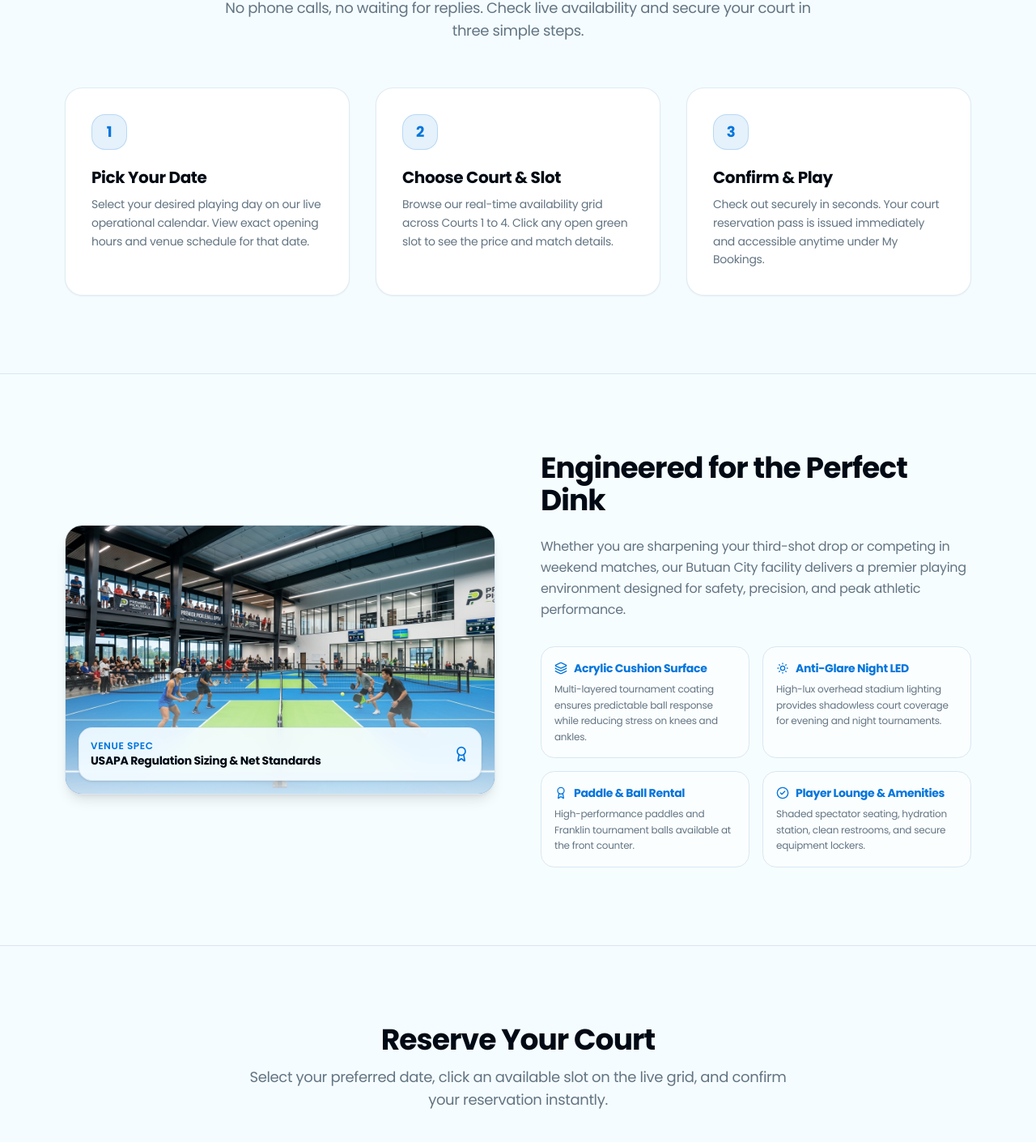
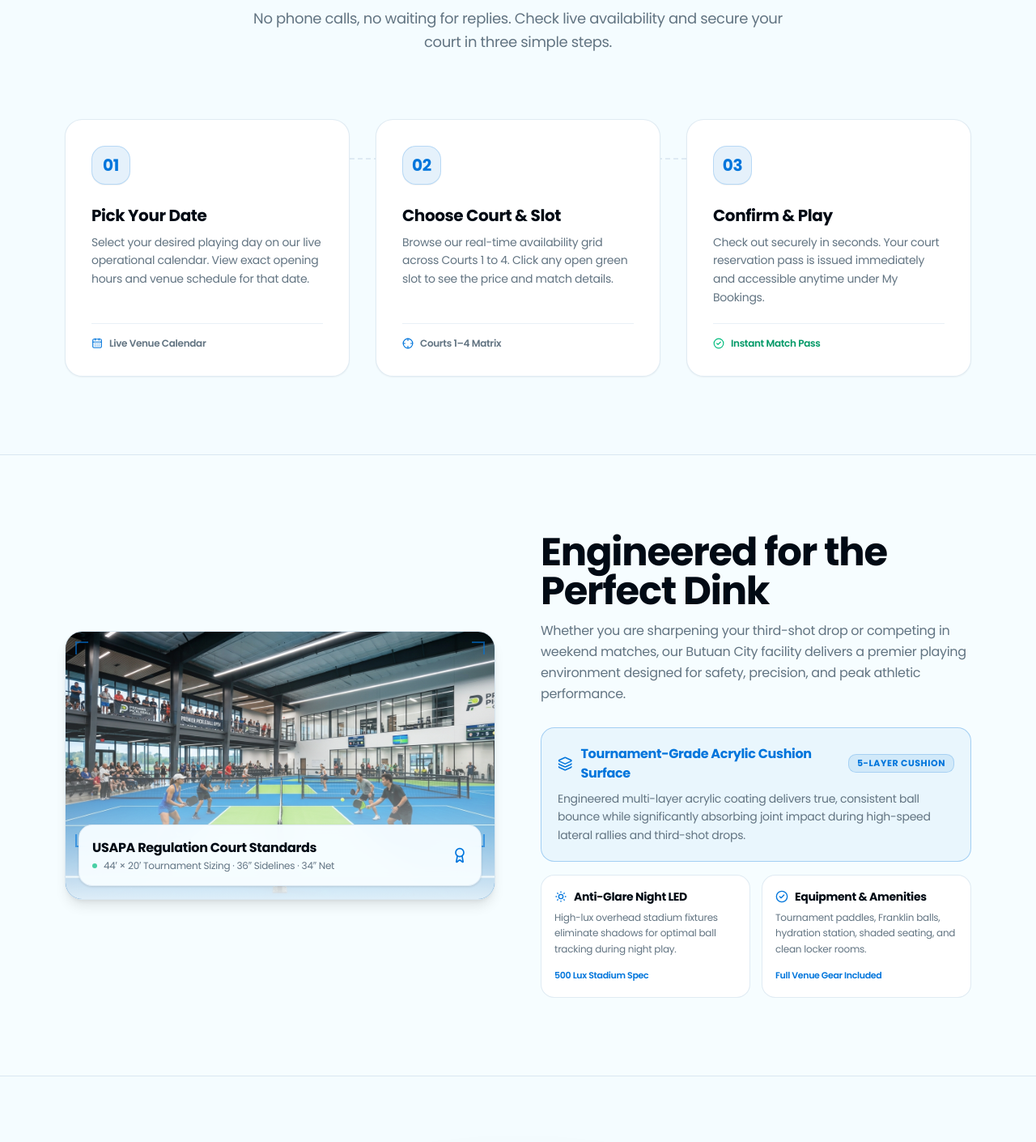
Before and after one commit to Daniel2525-ui/Pickleball-Booking-System, a Next.js app: page / in a window 1280 px wide. Shown: the part 1016-2426 px from the top of the page at 81% size. Built offline with nearby package versions, Linux system fonts and the light colour scheme; no server answers; the database is empty.

Commit message:
fixed route path for full schedule button navigation in today's booking

```diff
--- a/src/app/page.tsx
+++ b/src/app/page.tsx
@@ -10,6 +10,7 @@ import {
   Layers,
   SunMedium,
   Award,
+  CalendarDays,
 } from "lucide-react";
 import { BookingContainer } from "@/components/customers/booking-container";
 import { PublicHeader } from "@/components/customers/public-header";
@@ -31,53 +32,70 @@ export default function Home() {
           className="scroll-mt-20 w-full py-16 md:py-24 border-t bg-muted/15"
         >
           <div className="container mx-auto px-4 max-w-6xl">
-            <div className="text-center max-w-3xl mx-auto mb-14">
-              <h2 className="text-3xl md:text-4xl font-extrabold tracking-tight mb-3 text-foreground">
+            <div className="text-center max-w-3xl mx-auto mb-16 md:mb-20">
+              <h2 className="text-3xl sm:text-4xl md:text-5xl font-black tracking-tight mb-4 text-foreground">
                 How Booking Works
               </h2>
-              <p className="text-muted-foreground text-base md:text-lg">
+              <p className="text-muted-foreground text-base sm:text-lg max-w-2xl mx-auto leading-relaxed">
                 No phone calls, no waiting for replies. Check live availability and secure your court in three simple steps.
               </p>
             </div>
 
-            <div className="grid grid-cols-1 md:grid-cols-3 gap-6 md:gap-8">
+            <div className="relative">
+              {/* Underlying Connecting Track on Desktop */}
+              <div className="hidden md:block absolute top-12 left-[18%] right-[18%] h-[2px] border-t-2 border-dashed border-border/80 -z-0 pointer-events-none" />
+
+              <div className="grid grid-cols-1 md:grid-cols-3 gap-6 md:gap-8 relative z-10">
                 {/* Step 1 */}
                 <div className="bg-card border border-border/80 rounded-2xl p-6 md:p-8 flex flex-col relative shadow-xs hover:-translate-y-1.5 hover:shadow-lg hover:border-primary/50 transition-all duration-300 group">
-                <div className="size-11 rounded-xl bg-primary/10 border border-primary/20 text-primary font-black text-lg flex items-center justify-center mb-5 group-hover:bg-primary group-hover:text-primary-foreground group-hover:scale-105 transition-all duration-200">
-                  1
+                  <div className="size-12 rounded-xl bg-primary/10 border border-primary/20 text-primary font-black text-xl flex items-center justify-center mb-6 group-hover:bg-primary group-hover:text-primary-foreground group-hover:scale-105 transition-all duration-200 shadow-2xs">
+                    01
                   </div>
                   <h3 className="text-xl font-bold mb-2 text-foreground group-hover:text-primary transition-colors">
                     Pick Your Date
                   </h3>
-                <p className="text-sm text-muted-foreground leading-relaxed">
+                  <p className="text-sm text-muted-foreground leading-relaxed flex-1">
                     Select your desired playing day on our live operational calendar. View exact opening hours and venue schedule for that date.
                   </p>
+                  <div className="mt-5 pt-4 border-t border-border/60 flex items-center gap-2 text-xs font-semibold text-muted-foreground">
+                    <CalendarDays className="size-3.5 text-primary shrink-0" />
+                    <span>Live Venue Calendar</span>
+                  </div>
                 </div>
 
                 {/* Step 2 */}
                 <div className="bg-card border border-border/80 rounded-2xl p-6 md:p-8 flex flex-col relative shadow-xs hover:-translate-y-1.5 hover:shadow-lg hover:border-primary/50 transition-all duration-300 group">
-                <div className="size-11 rounded-xl bg-primary/10 border border-primary/20 text-primary font-black text-lg flex items-center justify-center mb-5 group-hover:bg-primary group-hover:text-primary-foreground group-hover:scale-105 transition-all duration-200">
-                  2
+                  <div className="size-12 rounded-xl bg-primary/10 border border-primary/20 text-primary font-black text-xl flex items-center justify-center mb-6 group-hover:bg-primary group-hover:text-primary-foreground group-hover:scale-105 transition-all duration-200 shadow-2xs">
+                    02
                   </div>
                   <h3 className="text-xl font-bold mb-2 text-foreground group-hover:text-primary transition-colors">
                     Choose Court &amp; Slot
                   </h3>
-                <p className="text-sm text-muted-foreground leading-relaxed">
+                  <p className="text-sm text-muted-foreground leading-relaxed flex-1">
                     Browse our real-time availability grid across Courts 1 to 4. Click any open green slot to see the price and match details.
                   </p>
+                  <div className="mt-5 pt-4 border-t border-border/60 flex items-center gap-2 text-xs font-semibold text-muted-foreground">
+                    <Crosshair className="size-3.5 text-primary shrink-0" />
+                    <span>Courts 1–4 Matrix</span>
+                  </div>
                 </div>
 
                 {/* Step 3 */}
                 <div className="bg-card border border-border/80 rounded-2xl p-6 md:p-8 flex flex-col relative shadow-xs hover:-translate-y-1.5 hover:shadow-lg hover:border-primary/50 transition-all duration-300 group">
-                <div className="size-11 rounded-xl bg-primary/10 border border-primary/20 text-primary font-black text-lg flex items-center justify-center mb-5 group-hover:bg-primary group-hover:text-primary-foreground group-hover:scale-105 transition-all duration-200">
-                  3
+                  <div className="size-12 rounded-xl bg-primary/10 border border-primary/20 text-primary font-black text-xl flex items-center justify-center mb-6 group-hover:bg-primary group-hover:text-primary-foreground group-hover:scale-105 transition-all duration-200 shadow-2xs">
+                    03
                   </div>
                   <h3 className="text-xl font-bold mb-2 text-foreground group-hover:text-primary transition-colors">
                     Confirm &amp; Play
                   </h3>
-                <p className="text-sm text-muted-foreground leading-relaxed">
+                  <p className="text-sm text-muted-foreground leading-relaxed flex-1">
                     Check out securely in seconds. Your court reservation pass is issued immediately and accessible anytime under My Bookings.
                   </p>
+                  <div className="mt-5 pt-4 border-t border-border/60 flex items-center gap-2 text-xs font-semibold text-emerald-600 dark:text-emerald-400">
+                    <CheckCircle2 className="size-3.5 text-emerald-500 shrink-0" />
+                    <span>Instant Match Pass</span>
+                  </div>
+                </div>
               </div>
             </div>
           </div>
@@ -87,7 +105,7 @@ export default function Home() {
         <section id="courts" className="scroll-mt-20 w-full py-16 md:py-24 border-t">
           <div className="container mx-auto px-4 max-w-6xl">
             <div className="grid grid-cols-1 lg:grid-cols-12 gap-10 lg:gap-14 items-center">
-              {/* Left Column: Visual Showcase */}
+              {/* Left Column: Visual Showcase with Tactical Reticles */}
               <div className="lg:col-span-6 relative">
                 <div className="aspect-16/10 rounded-2xl overflow-hidden border border-border bg-muted relative shadow-lg group">
                   <Image
@@ -97,13 +115,24 @@ export default function Home() {
                     className="object-cover transition-transform duration-700 ease-out group-hover:scale-105"
                     priority
                   />
-                  <div className="absolute inset-0 bg-gradient-to-t from-background/80 via-transparent to-transparent pointer-events-none" />
+                  <div className="absolute inset-0 bg-gradient-to-t from-background/90 via-background/20 to-transparent pointer-events-none" />
 
-                  {/* Surface tag overlay */}
-                  <div className="absolute bottom-4 left-4 right-4 bg-background/90 backdrop-blur-md border border-border/80 rounded-xl p-3.5 flex items-center justify-between shadow-sm">
+                  {/* Corner Reticle Accents */}
+                  <div className="absolute top-3 left-3 size-4 border-t-2 border-l-2 border-primary/60 pointer-events-none" />
+                  <div className="absolute top-3 right-3 size-4 border-t-2 border-r-2 border-primary/60 pointer-events-none" />
+                  <div className="absolute bottom-16 left-3 size-4 border-b-2 border-l-2 border-primary/60 pointer-events-none" />
+                  <div className="absolute bottom-16 right-3 size-4 border-b-2 border-r-2 border-primary/60 pointer-events-none" />
+
+                  {/* Surface tag overlay - Direct, authoritative spec without kicker */}
+                  <div className="absolute bottom-4 left-4 right-4 bg-background/95 backdrop-blur-md border border-border/80 rounded-xl p-4 flex items-center justify-between shadow-sm">
                     <div>
-                      <p className="text-xs font-semibold uppercase tracking-wider text-primary">Venue Spec</p>
-                      <p className="text-sm font-bold text-foreground">USAPA Regulation Sizing &amp; Net Standards</p>
+                      <h3 className="text-sm sm:text-base font-extrabold text-foreground">
+                        USAPA Regulation Court Standards
+                      </h3>
+                      <p className="text-xs text-muted-foreground flex items-center gap-2 mt-0.5">
+                        <span className="inline-block size-1.5 rounded-full bg-emerald-500 animate-pulse" />
+                        44′ × 20′ Tournament Sizing · 36″ Sidelines · 34″ Net
+                      </p>
                     </div>
                     <Award className="size-5 text-primary shrink-0" />
                   </div>
@@ -112,52 +141,56 @@ export default function Home() {
 
               {/* Right Column: Court Details */}
               <div className="lg:col-span-6 space-y-6">
-                <h2 className="text-3xl md:text-4xl font-extrabold tracking-tight text-foreground">
+                <div>
+                  <h2 className="text-3xl sm:text-4xl md:text-5xl font-black tracking-tight text-foreground">
                     Engineered for the Perfect Dink
                   </h2>
-                <p className="text-base text-muted-foreground leading-relaxed">
+                  <p className="mt-3 text-base text-muted-foreground leading-relaxed">
                     Whether you are sharpening your third-shot drop or competing in weekend matches, our Butuan City facility delivers a premier playing environment designed for safety, precision, and peak athletic performance.
-                </p>
-
-                <div className="grid grid-cols-1 sm:grid-cols-2 gap-4 pt-2">
-                  <div className="p-4 rounded-xl border bg-card/60 hover:border-primary/40 hover:bg-card/90 transition-all duration-200">
-                    <div className="flex items-center gap-2 text-primary font-bold text-sm mb-1.5">
-                      <Layers className="size-4" />
-                      Acrylic Cushion Surface
-                    </div>
-                    <p className="text-xs text-muted-foreground leading-relaxed">
-                      Multi-layered tournament coating ensures predictable ball response while reducing stress on knees and ankles.
                   </p>
                 </div>
 
-                  <div className="p-4 rounded-xl border bg-card/60 hover:border-primary/40 hover:bg-card/90 transition-all duration-200">
-                    <div className="flex items-center gap-2 text-primary font-bold text-sm mb-1.5">
-                      <SunMedium className="size-4" />
-                      Anti-Glare Night LED
+                {/* Asymmetric Technical Feature Hierarchy */}
+                <div className="space-y-4 pt-1">
+                  {/* Hero Feature Card */}
+                  <div className="p-5 rounded-xl border border-primary/30 bg-primary/5 hover:border-primary/50 transition-all duration-200">
+                    <div className="flex items-center justify-between gap-2 mb-2">
+                      <div className="flex items-center gap-2.5 text-primary font-bold text-base">
+                        <Layers className="size-5" />
+                        Tournament-Grade Acrylic Cushion Surface
                       </div>
-                    <p className="text-xs text-muted-foreground leading-relaxed">
-                      High-lux overhead stadium lighting provides shadowless court coverage for evening and night tournaments.
+                      <span className="text-[11px] font-bold uppercase tracking-wider text-primary px-2.5 py-0.5 rounded-md bg-primary/10 border border-primary/20 shrink-0">
+                        5-Layer Cushion
+                      </span>
+                    </div>
+                    <p className="text-xs sm:text-sm text-muted-foreground leading-relaxed">
+                      Engineered multi-layer acrylic coating delivers true, consistent ball bounce while significantly absorbing joint impact during high-speed lateral rallies and third-shot drops.
                     </p>
                   </div>
 
-                  <div className="p-4 rounded-xl border bg-card/60 hover:border-primary/40 hover:bg-card/90 transition-all duration-200">
-                    <div className="flex items-center gap-2 text-primary font-bold text-sm mb-1.5">
-                      <Award className="size-4" />
-                      Paddle &amp; Ball Rental
+                  {/* Supporting 2-Column Grid */}
+                  <div className="grid grid-cols-1 sm:grid-cols-2 gap-3.5">
+                    <div className="p-4 rounded-xl border border-border/80 bg-card hover:border-primary/40 transition-all duration-200">
+                      <div className="flex items-center gap-2 text-foreground font-bold text-sm mb-1.5">
+                        <SunMedium className="size-4 text-primary" />
+                        Anti-Glare Night LED
                       </div>
-                    <p className="text-xs text-muted-foreground leading-relaxed">
-                      High-performance paddles and Franklin tournament balls available at the front counter.
+                      <p className="text-xs text-muted-foreground leading-relaxed mb-2.5">
+                        High-lux overhead stadium fixtures eliminate shadows for optimal ball tracking during night play.
                       </p>
+                      <span className="text-[11px] font-semibold text-primary">500 Lux Stadium Spec</span>
                     </div>
 
-                  <div className="p-4 rounded-xl border bg-card/60 hover:border-primary/40 hover:bg-card/90 transition-all duration-200">
-                    <div className="flex items-center gap-2 text-primary font-bold text-sm mb-1.5">
-                      <CheckCircle2 className="size-4" />
-                      Player Lounge &amp; Amenities
+                    <div className="p-4 rounded-xl border border-border/80 bg-card hover:border-primary/40 transition-all duration-200">
+                      <div className="flex items-center gap-2 text-foreground font-bold text-sm mb-1.5">
+                        <CheckCircle2 className="size-4 text-primary" />
+                        Equipment &amp; Amenities
                       </div>
-                    <p className="text-xs text-muted-foreground leading-relaxed">
-                      Shaded spectator seating, hydration station, clean restrooms, and secure equipment lockers.
+                      <p className="text-xs text-muted-foreground leading-relaxed mb-2.5">
+                        Tournament paddles, Franklin balls, hydration station, shaded seating, and clean locker rooms.
                       </p>
+                      <span className="text-[11px] font-semibold text-primary">Full Venue Gear Included</span>
+                    </div>
                   </div>
                 </div>
               </div>
@@ -168,15 +201,22 @@ export default function Home() {
         {/* Real-Time Booking Engine Section */}
         <section
           id="booking"
-          className="scroll-mt-20 w-full flex flex-col items-center justify-center border-t bg-muted/10 py-16 md:py-24"
+          className="scroll-mt-20 w-full flex flex-col items-center justify-center border-t bg-muted/15 py-16 md:py-24 relative overflow-hidden"
         >
-          <div className="container mx-auto px-4 max-w-6xl w-full">
-            <div className="mb-10 text-center max-w-2xl mx-auto">
-              <h2 className="text-3xl md:text-4xl font-extrabold tracking-tight mb-3 text-foreground">
+          {/* Subtle Ambient Glow behind Booking Engine */}
+          <div className="absolute top-1/4 left-1/2 -translate-x-1/2 w-[500px] h-[300px] bg-primary/5 rounded-full blur-[100px] pointer-events-none -z-0" />
+
+          <div className="container mx-auto px-4 max-w-6xl w-full relative z-10">
+            <div className="mb-12 text-center max-w-2xl mx-auto">
+              <div className="inline-flex items-center gap-2 px-3.5 py-1 rounded-full bg-primary/10 border border-primary/20 text-xs font-semibold text-primary mb-4 shadow-2xs">
+                <span className="size-2 rounded-full bg-emerald-500 animate-pulse" />
+                Live Booking Engine · Instant Conflict Locking
+              </div>
+              <h2 className="text-3xl sm:text-4xl md:text-5xl font-black tracking-tight mb-3 text-foreground">
                 Reserve Your Court
               </h2>
-              <p className="text-muted-foreground text-base md:text-lg">
-                Select your preferred date, click an available slot on the live grid, and confirm your reservation instantly.
+              <p className="text-muted-foreground text-base sm:text-lg leading-relaxed">
+                Select your date, click an available slot on the live operational grid, and secure your court in seconds.
               </p>
             </div>
 
@@ -187,34 +227,42 @@ export default function Home() {
         {/* Player FAQ Section */}
         <FAQSection />
 
-        {/* Location & Directions Card */}
-        <section id="location" className="scroll-mt-20 w-full py-16 border-t">
+        {/* Location & Directions Landmark Banner */}
+        <section id="location" className="scroll-mt-20 w-full py-16 md:py-24 border-t">
           <div className="container mx-auto px-4 max-w-6xl">
-            <div className="rounded-2xl border bg-card p-6 md:p-10 shadow-xs flex flex-col lg:flex-row items-start lg:items-center justify-between gap-8">
-              <div className="max-w-xl space-y-3">
-                <h3 className="text-2xl font-bold tracking-tight text-foreground">
+            <div className="rounded-2xl border border-border/80 bg-card p-6 md:p-10 shadow-sm relative overflow-hidden flex flex-col lg:flex-row items-start lg:items-center justify-between gap-8">
+              {/* Crosshair watermark in background */}
+              <Crosshair className="absolute -right-8 -bottom-8 size-48 text-primary/5 pointer-events-none" />
+
+              <div className="max-w-xl space-y-4 relative z-10">
+                <div className="inline-flex items-center gap-1.5 text-xs font-semibold text-muted-foreground bg-muted/60 border border-border/60 px-3 py-1 rounded-full">
+                  <MapPin className="size-3.5 text-primary" />
+                  <span>8°57′ N, 125°32′ E · Butuan City, Agusan Del Norte</span>
+                </div>
+
+                <h3 className="text-2xl sm:text-3xl font-black tracking-tight text-foreground">
                   Visit Crosshair Dinkers
                 </h3>
-                <p className="text-sm md:text-base text-muted-foreground leading-relaxed">
-                  Located conveniently in the heart of Butuan City. Come by for open play, tournament sessions, or reserve a dedicated court with friends.
+                <p className="text-sm sm:text-base text-muted-foreground leading-relaxed">
+                  Located conveniently along J.C. Aquino Avenue in the heart of Butuan City. Come by for open play, tournament matches, or reserve a dedicated court with friends.
                 </p>
 
-                <div className="pt-2 flex flex-col gap-2 text-sm text-foreground">
-                  <div className="flex items-center gap-2.5">
-                    <MapPin className="size-4.5 text-primary shrink-0" />
-                    <span>Crosshair Dinkers Complex, J.C. Aquino Ave, Butuan City, Agusan Del Norte</span>
+                <div className="grid grid-cols-1 sm:grid-cols-2 gap-3 pt-2 text-xs sm:text-sm">
+                  <div className="flex items-center gap-2.5 p-3 rounded-xl border border-border/60 bg-muted/20">
+                    <MapPin className="size-4 text-primary shrink-0" />
+                    <span className="font-medium text-foreground">J.C. Aquino Ave, Butuan City</span>
                   </div>
-                  <div className="flex items-center gap-2.5">
-                    <Clock className="size-4.5 text-primary shrink-0" />
-                    <span>Open 7:00 AM – 10:00 PM Daily (Asia/Manila UTC+8)</span>
+                  <div className="flex items-center gap-2.5 p-3 rounded-xl border border-border/60 bg-muted/20">
+                    <Clock className="size-4 text-primary shrink-0" />
+                    <span className="font-medium text-foreground">Open 7:00 AM – 10:00 PM Daily</span>
                   </div>
                 </div>
               </div>
 
-              <div className="flex flex-col sm:flex-row items-center gap-3 w-full lg:w-auto">
+              <div className="flex flex-col sm:flex-row items-center gap-3.5 w-full lg:w-auto relative z-10 shrink-0">
                 <a
                   href="#booking"
-                  className="w-full sm:w-auto text-center px-6 py-3 rounded-xl bg-primary text-primary-foreground font-bold text-sm shadow-md hover:shadow-lg hover:scale-[1.02] active:scale-[0.98] transition-all"
+                  className="w-full sm:w-auto text-center px-7 py-3.5 rounded-xl bg-primary text-primary-foreground font-bold text-sm shadow-md hover:shadow-xl hover:scale-[1.02] active:scale-[0.98] transition-all"
                 >
                   Reserve a Slot Now
                 </a>
@@ -222,7 +270,7 @@ export default function Home() {
                   href="https://maps.google.com"
                   target="_blank"
                   rel="noopener noreferrer"
-                  className="w-full sm:w-auto text-center px-5 py-3 rounded-xl border border-border font-semibold text-sm hover:bg-muted hover:border-primary/30 transition-all text-foreground"
+                  className="w-full sm:w-auto text-center px-6 py-3.5 rounded-xl border border-border font-semibold text-sm hover:bg-muted hover:border-primary/30 transition-all text-foreground"
                 >
                   Get Directions
                 </a>
--- a/src/components/admin/dashboard/todays-schedule.tsx
+++ b/src/components/admin/dashboard/todays-schedule.tsx
@@ -72,7 +72,7 @@ export default function TodaysSchedule({
         </div>
 
         <CardAction>
-          <Link href="/admin/schedules">
+          <Link href="/admin/bookings">
             <Button
               variant="ghost"
               size="sm"
```
Lines whose indentation alone changed are shown as unchanged.
